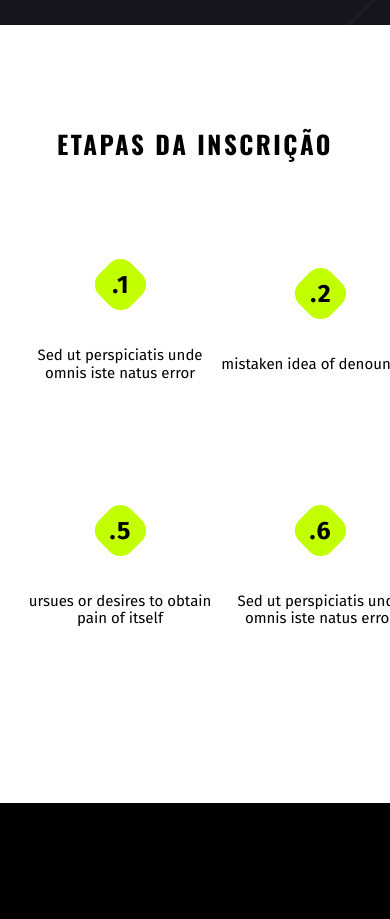
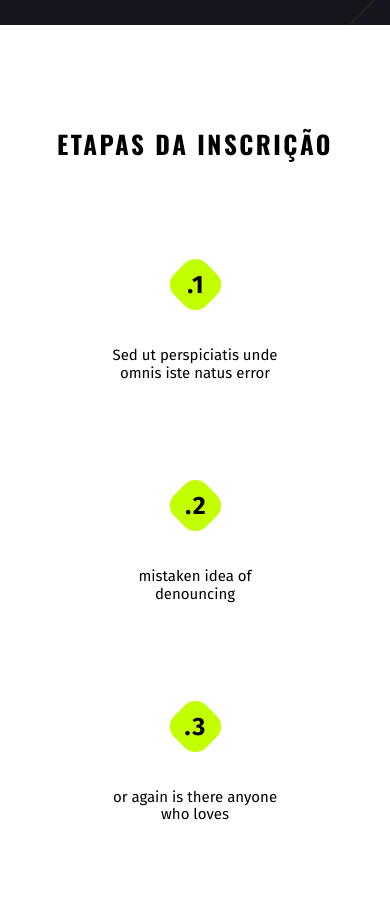
Before and after one commit to carlosemartins97/kbrtec, a React (Create React App) app: page / in a window 390 px wide. Shown: the part 7500-8419 px from the top of the page. Built offline with nearby package versions, Linux system fonts and the light colour scheme; a web font is replaced by a local one.

Commit message:
Registration Steps is now responsive

```diff
--- a/src/pages/Home/components/RegistrationSteps/styles.js
+++ b/src/pages/Home/components/RegistrationSteps/styles.js
@@ -1,9 +1,7 @@
 import styled from 'styled-components';
 
 export const Container = styled.section`
-    margin-bottom: 150px;
-
-    padding: 0 20px;
+    padding: 100px 50px;
 `;
 export const ContentTitle = styled.h2`
     font-family: 'Oswald';
@@ -13,12 +11,20 @@ export const ContentTitle = styled.h2`
     text-transform: uppercase;
     text-align: center;
 
-    margin-top: 100px;
 `;
 export const ContentSteps = styled.div`
     display: grid;
     grid-template-columns: repeat(4, 1fr);
     justify-items: center;
+    @media(max-width: 770px){
+        grid-template-columns: repeat(3, 1fr);
+    }
+    @media(max-width: 550px){
+        grid-template-columns: repeat(2, 1fr);
+    }
+    @media(max-width: 500px){
+        grid-template-columns: repeat(1, 1fr);
+    }
 `;
 export const Step = styled.div`
     display: flex;
@@ -26,7 +32,7 @@ export const Step = styled.div`
     align-items: center;
     justify-content: center;
 
-    width: 200px;
+    width: 180px;
 
     margin-top: 100px;
 
```
